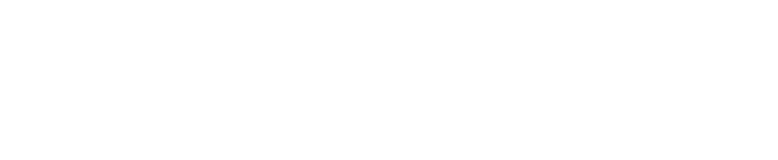
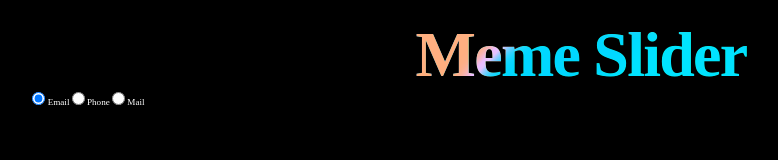
Before and after one commit to ArtemKhmyrov/cssMemeSlider, a plain HTML site: page cssMemeSlider/index.html in a window 1280 px wide. Shown: the whole page, without its empty margins (59-837 px from the left). Drawn offline with Linux system fonts and the light colour scheme.

Commit message:
feat: add default settings (Sunday, Sep 17, 2023 23:20:01 PM)

```diff
--- a/cssMemeSlider/css/style.css
+++ b/cssMemeSlider/css/style.css
@@ -2,3 +2,220 @@
     margin: 0;
     padding: 0;
 }
+
+
+html {
+    font-size: 0.7144vw;
+    font-style: normal;
+    font-weight: normal;
+}
+
+
+.container{
+    width: 120rem;
+    margin: 2rem auto;
+}
+
+@media (min-width: 1440px) {
+    html {
+        font-size: 10px;
+    }
+}
+
+@media (max-width: 48em) {
+    html {
+        font-size: 1.1042vw;
+    }
+}
+
+
+:root {
+--bg: #000000;
+--clr-1: #00c2ff;
+--clr-2: #33ff8c;
+--clr-3: #ffc640;
+--clr-4: #e54cff;
+--blur: 1rem;
+--fs: clamp(3rem, 8vw, 7rem);
+--ls: clamp(-1.75px, -0.25vw,
+-3.5px);
+}
+
+body {
+    max-height: 100vh;
+    background-color: var(--bg);
+    color: #fff;
+}
+
+h1 {
+    font-size: var(--fs);
+    font-weight: 800;
+    letter-spacing: var(--ls);
+    position: relative; /* не относится к слайдреу ! */
+    width: 100%;
+    overflow: hidden;
+    background: var(--bg);
+   text-align: center;
+}
+
+.aurora {
+    position: absolute; /* не относится к слайдреу ! */
+    top: 0;
+    left: 0;
+    width: 100%;
+    height: 100%;
+    z-index: 2;
+    mix-blend-mode: darken;
+    pointer-events: none;
+}
+
+.aurora__item {
+    overflow: hidden;
+    position: absolute; /* не относится к слайдреу ! */
+    width: 60vw;
+    height: 60vw;
+    background-color: var(--clr-1);
+    border-radius: 37% 29% 27% 27% / 28% 25% 41% 37%;
+    filter: blur(var(--blur));
+    mix-blend-mode: overlay;
+}
+
+.aurora__item:nth-of-type(1) {
+    top: -50%;
+    animation: aurora-border 6s ease-in-out infinite,
+    aurora-1 5s ease-in-out infinite alternate;
+}
+
+.aurora__item:nth-of-type(2) {
+    background-color: var(--clr-3);
+    right: 0;
+    top: 0;
+    animation: aurora-border 6s ease-in-out infinite,
+    aurora-2 5s ease-in-out infinite alternate;
+}
+
+.aurora__item:nth-of-type(3) {
+    background-color: var(--clr-2);
+    left: 0;
+    bottom: 0;
+    animation: aurora-border 6s ease-in-out infinite,
+    aurora-3 3s ease-in-out infinite alternate;
+}
+
+.aurora__item:nth-of-type(4) {
+    background-color: var(--clr-4);
+    right: 0;
+    bottom: -50%;
+    animation: aurora-border 6s ease-in-out infinite,
+    aurora-4 13s ease-in-out infinite alternate;
+}
+
+@keyframes aurora-1 {
+    0% {
+        top: 0;
+        right: 0;
+    }
+
+    50% {
+        top: 100%;
+        right: 75%;
+    }
+
+    75% {
+        top: 100%;
+        right: 25%;
+    }
+
+    100% {
+        top: 0;
+        right: 0;
+    }
+}
+
+@keyframes aurora-2 {
+    0% {
+        top: -50%;
+        left: 0%;
+    }
+
+    60% {
+        top: 100%;
+        left: 75%;
+    }
+
+    85% {
+        top: 100%;
+        left: 25%;
+    }
+
+    100% {
+        top: -50%;
+        left: 0%;
+    }
+}
+
+@keyframes aurora-3 {
+    0% {
+        bottom: 0;
+        left: 0;
+    }
+
+    40% {
+        bottom: 100%;
+        left: 75%;
+    }
+
+    65% {
+        bottom: 40%;
+        left: 50%;
+    }
+
+    100% {
+        bottom: 0;
+        left: 0;
+    }
+}
+
+@keyframes aurora-4 {
+    0% {
+        bottom: -50%;
+        right: 0;
+    }
+
+    50% {
+        bottom: 0%;
+        right: 40%;
+    }
+
+    90% {
+        bottom: 50%;
+        right: 25%;
+    }
+
+    100% {
+        bottom: -50%;
+        right: 0;
+    }
+}
+
+@keyframes aurora-border {
+    0% {
+        border-radius: 37% 29% 27% 27% / 28% 25% 41% 37%;
+    }
+
+    25% {
+        border-radius: 47% 29% 39% 49% / 61% 19% 66% 26%;
+    }
+
+    50% {
+        border-radius: 57% 23% 47% 72% / 63% 17% 66% 33%;
+    }
+
+    75% {
+        border-radius: 28% 49% 29% 100% / 93% 20% 64% 25%;
+    }
+
+    100% {
+        border-radius: 37% 29% 27% 27% / 28% 25% 41% 37%;
+    }
+}
--- a/cssMemeSlider/index.html
+++ b/cssMemeSlider/index.html
@@ -8,5 +8,33 @@
 </head>
 <body>
 
+    <section class="slider">
+        <div class="container">
+            <h1 class="title">Meme Slider
+
+                <div class="aurora">
+                    <div class="aurora__item"></div>
+                    <div class="aurora__item"></div>
+                    <div class="aurora__item"></div>
+                    <div class="aurora__item"></div>
+                </div>
+            </h1>
+
+            <div class="wrapper">
+
+                <input type="radio" id="slide-1" name="slide" checked/>
+                <label for="slide-1">Email</label>
+
+                <input type="radio" id="slide-2" name="slide"/>
+                <label for="slide-2">Phone</label>
+
+                <input type="radio" id="slide-3" name="slide"/>
+                <label for="slide-3">Mail</label>
+
+            </div>
+
+        </div>
+    </section>
+
 </body>
 </html>
```
